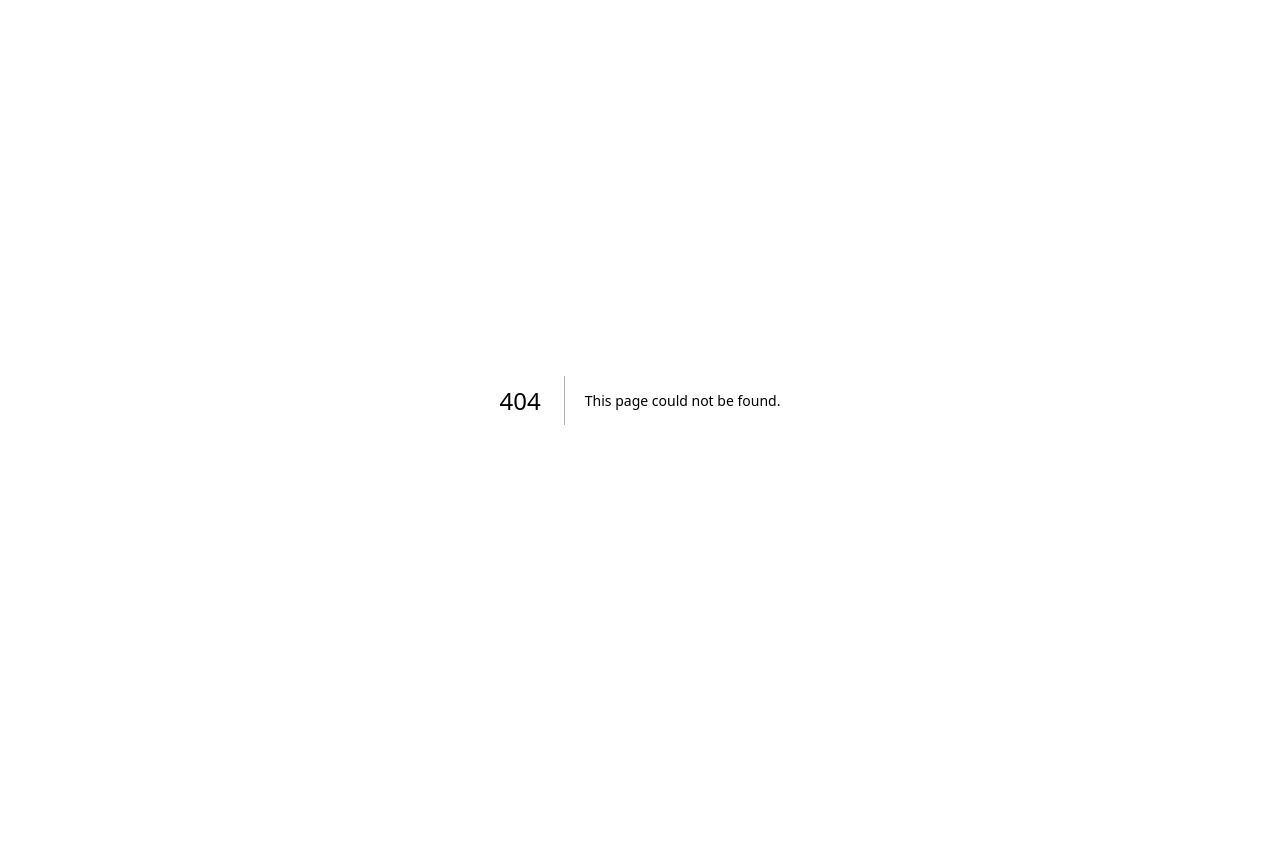
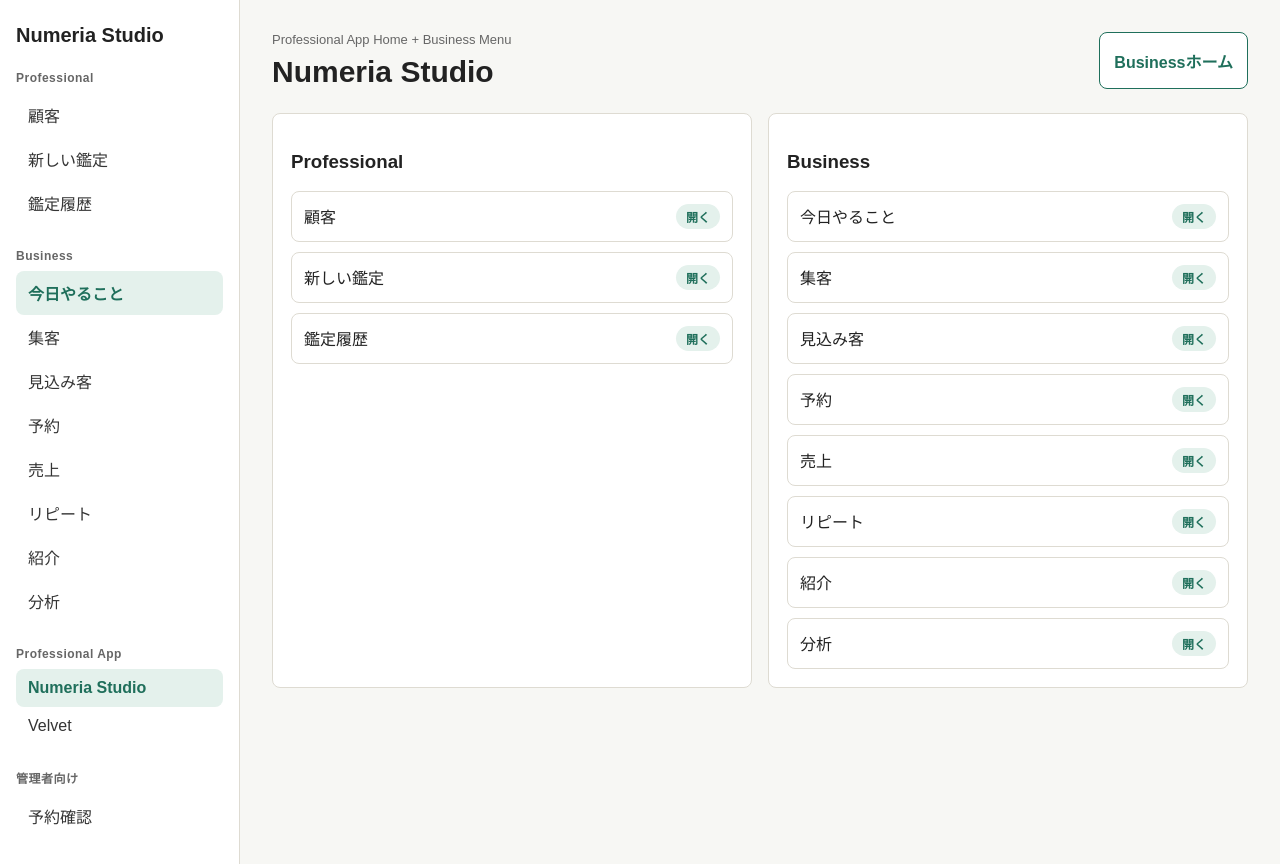
Before and after one commit to karukimori-wq/Growth-Engine, a Next.js app: page /app/professional/numeria in a window 1280 px wide. Before the commit this address had no page. Shown: the top 864 px of the page. Before the commit the page ends 800 px from the top, so only its background shows below. Built offline with nearby package versions, Linux system fonts and the light colour scheme.

Commit message:
Add professional app home route

```diff
--- /dev/null
+++ b/src/app/app/professional/[studioKey]/page.tsx
@@ -0,0 +1,81 @@
+import { notFound } from "next/navigation";
+import { businessMenu, getProfessionalApp, professionalApps } from "@/lib/professional-app-registry";
+
+type Props = {
+  params: Promise<{ studioKey: string }>;
+};
+
+export default async function ProfessionalAppHomePage({ params }: Props) {
+  const { studioKey } = await params;
+  const app = getProfessionalApp(studioKey);
+
+  if (app.studioKey !== studioKey) {
+    notFound();
+  }
+
+  return (
+    <div className="shell">
+      <aside className="sidebar">
+        <h1 className="brand">{app.studioName}</h1>
+        <nav>
+          <div className="nav-group">
+            <p className="nav-title">Professional</p>
+            {app.professionalMenu.map((item) => (
+              <a className="nav-link" href={item.href} key={item.href}>{item.label}</a>
+            ))}
+          </div>
+          <div className="nav-group">
+            <p className="nav-title">Business</p>
+            {businessMenu.map((item) => (
+              <a className={item.href === "/app/business/today" ? "nav-link active" : "nav-link"} href={item.href} key={item.href}>{item.label}</a>
+            ))}
+          </div>
+          <div className="nav-group">
+            <p className="nav-title">Professional App</p>
+            {professionalApps.map((item) => (
+              <a className={item.studioKey === app.studioKey ? "nav-link active" : "nav-link"} href={`/app/professional/${item.studioKey}`} key={item.studioKey}>{item.studioName}</a>
+            ))}
+          </div>
+          <div className="nav-group">
+            <p className="nav-title">管理者向け</p>
+            <a className="nav-link" href="/app/business/reservations">予約確認</a>
+          </div>
+        </nav>
+      </aside>
+      <main className="main">
+        <header className="page-header">
+          <div>
+            <p className="eyebrow">Professional App Home + Business Menu</p>
+            <h2 className="page-title">{app.studioName}</h2>
+          </div>
+          <a className="button secondary" href="/app/business">Businessホーム</a>
+        </header>
+
+        <section className="grid">
+          <div className="card span-6">
+            <h3>Professional</h3>
+            <div className="table-list">
+              {app.professionalMenu.map((item) => (
+                <a className="row-link" href={item.href} key={item.href}>
+                  <span>{item.label}</span>
+                  <span className="badge">開く</span>
+                </a>
+              ))}
+            </div>
+          </div>
+          <div className="card span-6">
+            <h3>Business</h3>
+            <div className="table-list">
+              {businessMenu.map((item) => (
+                <a className="row-link" href={item.href} key={item.href}>
+                  <span>{item.label}</span>
+                  <span className="badge">開く</span>
+                </a>
+              ))}
+            </div>
+          </div>
+        </section>
+      </main>
+    </div>
+  );
+}
```
